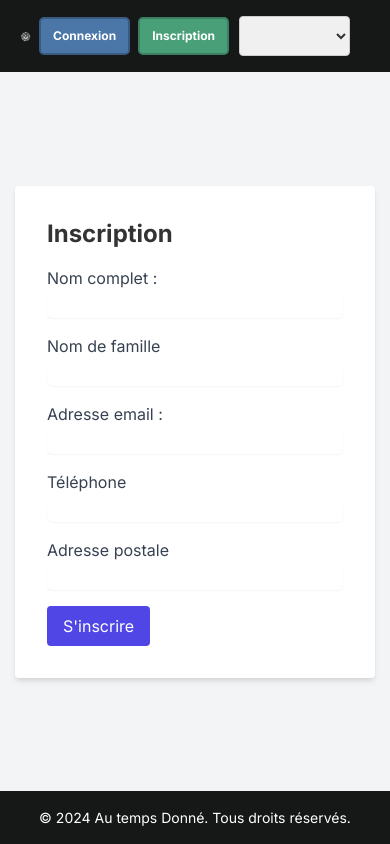
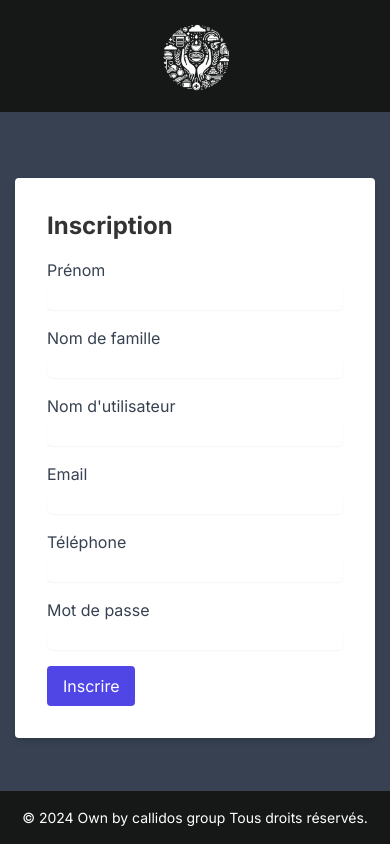
Before and after one commit to respowerr/pa2024, a PHP site: page /camions/screens/signup.php in a window 390 px wide. Run offline with PHP 8.4, Linux system fonts and the light colour scheme; data that the repository does not hold is empty; some libraries are stand-ins or nearby versions.

Commit message:
connexion and truck

```diff
--- a/Multilingue/lang/en.json
+++ b/Multilingue/lang/en.json
@@ -2,7 +2,7 @@
 {
     "titre_accueil": "Home - Au temps Donné",
     "Connexion": "Login",
-    "Inscription": "Inscription",
+    "Inscription": "signup",
     "Add_Language": "Add a language",
     "Bienvenue": "Welcome  to \"Au temps Donné\"!",
     "Rejoindre": "Join us in making a difference in the lives of those in need with our food aid and educational support.",
--- a/components/footer.php
+++ b/components/footer.php
@@ -3,6 +3,6 @@
 ?>
 
 <footer class="custom-footer">
-    © 2024 Au temps Donné. <?php echo $translations['Footer']; ?>
+    © 2024 Own by callidos group <?php echo $translations['Footer']; ?>
 </footer>
 <link rel="stylesheet" href="../styles/footer.css">
--- a/components/header.php
+++ b/components/header.php
@@ -29,3 +29,8 @@
     </div>
 </header>
 <link rel="stylesheet" href="../styles/header.css">
+<script>
+    document.querySelector('.hamburger-menu').addEventListener('click', function() {
+    document.querySelector('.header-nav').classList.toggle('active');
+});
+</script>
--- a/index.php
+++ b/index.php
@@ -25,7 +25,6 @@ $translations = json_decode(file_get_contents($translations_file), true);
     <title>Au temps Donné</title>
     <link href="https://cdn.jsdelivr.net/npm/tailwindcss@2.1.2/dist/tailwind.min.css" rel="stylesheet">
     <link href="https://fonts.googleapis.com/css2?family=Inter:wght@400;700&display=swap" rel="stylesheet">
-    <link rel="stylesheet" href="../styles/main.css">
     <link rel="stylesheet" href="styles/header.css">
     <link rel="stylesheet" href="styles/footer.css">
     <link rel="script" href="script/script.js">
@@ -60,7 +59,7 @@ $translations = json_decode(file_get_contents($translations_file), true);
 </header>
 
 
-<section class="hero bg-gray-700 text-white py-20 flex-grow" style="background-image: url('chemin/vers/une/image.jpg'); background-size: cover; background-position: center;">
+<section class="hero bg-gray-700 text-white py-20 flex-grow" style="background-size: cover; background-position: center;">
     <div class="container mx-auto text-center">
         <h2 class="text-5xl font-bold mb-4"><?php echo $translations['Bienvenue']; ?></h2>
         <p class="mb-8"><?php echo $translations['Rejoindre']; ?></p>
--- a/screens/signup.php
+++ b/screens/signup.php
@@ -12,35 +12,39 @@
     <link href="https://fonts.googleapis.com/css2?family=Inter:wght@400;700&display=swap" rel="stylesheet">
     <link rel="stylesheet" href="../styles/main.css">
 </head>
-<body class="flex flex-col min-h-screen bg-gray-100">
+<body class="flex flex-col min-h-screen bg-gray-700 text-white">
 
 <?php include '../components/header.php'; ?>
-
+<div id="successMessage" class="text-green-500 text-sm mt-3"></div>
 <div class="container mx-auto flex-grow flex justify-center items-center">
     <div class="bg-white p-8 rounded shadow-md w-full sm:w-96">
         <h2 class="text-2xl font-semibold mb-4"><?php echo $translations['Inscription']; ?></h2>
         <form id="registrationForm" action="#" method="POST">
             <div class="mb-4">
-                <label for="name" class="block text-gray-700"><?php echo $translations['Inscription_nom']; ?></label>
-                <input type="text" id="name" name="name" class="mt-1 block w-full rounded-md border-gray-300 shadow-sm focus:border-indigo-300 focus:ring focus:ring-indigo-200 focus:ring-opacity-50" required>
+                <label for="name" class="block text-gray-700">Prénom</label>
+                <input type="text" id="name" name="name" class="mt-1 block w-full rounded-md border-gray-300 shadow-sm focus:border-indigo-300 focus:ring focus:ring-indigo-200 focus:ring-opacity-50 text-black bg-white" required>
             </div>
             <div class="mb-4">
                 <label for="lastname" class="block text-gray-700">Nom de famille</label>
-                <input type="text" id="lastname" name="lastname" class="mt-1 block w-full rounded-md border-gray-300 shadow-sm focus:border-indigo-300 focus:ring focus:ring-indigo-200 focus:ring-opacity-50" required>
+                <input type="text" id="lastname" name="lastname" class="mt-1 block w-full rounded-md border-gray-300 shadow-sm focus:border-indigo-300 focus:ring focus:ring-indigo-200 focus:ring-opacity-50 text-black bg-white" required>
             </div>
             <div class="mb-4">
-                <label for="email" class="block text-gray-700"><?php echo $translations['Mail']; ?></label>
-                <input type="email" id="email" name="email" class="mt-1 block w-full rounded-md border-gray-300 shadow-sm focus:border-indigo-300 focus:ring focus:ring-indigo-200 focus:ring-opacity-50" required>
+                <label for="username" class="block text-gray-700">Nom d'utilisateur</label>
+                <input type="text" id="username" name="username" class="mt-1 block w-full rounded-md border-gray-300 shadow-sm focus:border-indigo-300 focus:ring focus:ring-indigo-200 focus:ring-opacity-50 text-black bg-white" required>
+            </div>
+            <div class="mb-4">
+                <label for="email" class="block text-gray-700">Email</label>
+                <input type="email" id="email" name="email" class="mt-1 block w-full rounded-md border-gray-300 shadow-sm focus:border-indigo-300 focus:ring focus:ring-indigo-200 focus:ring-opacity-50 text-black bg-white" required>
             </div>
             <div class="mb-4">
                 <label for="phone" class="block text-gray-700">Téléphone</label>
-                <input type="tel" id="phone" name="phone" class="mt-1 block w-full rounded-md border-gray-300 shadow-sm focus:border-indigo-300 focus:ring focus:ring-indigo-200 focus:ring-opacity-50" required>
+                <input type="tel" id="phone" name="phone" class="mt-1 block w-full rounded-md border-gray-300 shadow-sm focus:border-indigo-300 focus:ring focus:ring-indigo-200 focus:ring-opacity-50 text-black bg-white" required>
             </div>
             <div class="mb-4">
-                <label for="postalAddress" class="block text-gray-700">Adresse postale</label>
-                <input type="text" id="postalAddress" name="postalAddress" class="mt-1 block w-full rounded-md border-gray-300 shadow-sm focus:border-indigo-300 focus:ring focus:ring-indigo-200 focus:ring-opacity-50" required>
+                <label for="password" class="block text-gray-700">Mot de passe</label>
+                <input type="password" id="password" name="password" class="mt-1 block w-full rounded-md border-gray-300 shadow-sm focus:border-indigo-300 focus:ring focus:ring-indigo-200 focus:ring-opacity-50 text-black bg-white" required>
             </div>
-            <button type="submit" class="bg-indigo-600 text-white py-2 px-4 rounded hover:bg-indigo-700 transition-colors duration-200"><?php echo $translations['Inscrire']; ?></button>
+            <button type="submit" class="bg-indigo-600 text-white py-2 px-4 rounded hover:bg-indigo-700 transition-colors duration-200">Inscrire</button>
         </form>
     </div>
 </div>
@@ -50,19 +54,22 @@
 <script>
 document.addEventListener("DOMContentLoaded", function() {
     const form = document.getElementById("registrationForm");
+    const successMessage = document.getElementById("successMessage");
+
     form.onsubmit = async (e) => {
         e.preventDefault();
 
         const formData = {
             name: form.name.value,
-                lastname: form.lastname.value,
+            lastName: form.lastname.value,
+            username: form.username.value,
             email: form.email.value,
             phone: form.phone.value,
-                postalAddress: form.postalAddress.value,
+            password: form.password.value,
         };
 
         try {
-                const response = await fetch('account/register', {
+            const response = await fetch('http://localhost:8080/account/register', {
                 method: 'POST',
                 headers: {
                     'Content-Type': 'application/json',
@@ -72,17 +79,17 @@
 
             if (response.ok) {
                 const jsonResponse = await response.json();
-                    //message de succès ou en redirigeant l'utilisateur
                 console.log(jsonResponse);
-                    alert("Inscription réussie!");
-                    window.location.href = "login.php";
+                successMessage.textContent = "Inscription réussie! Bienvenue à Helix !";
             } else {
                 console.error("Erreur lors de l'inscription. Veuillez réessayer.");
-                        alert("Erreur lors de l'inscription. Veuillez réessayer.");
+                successMessage.textContent = "Erreur lors de l'inscription. Veuillez réessayer.";
+                successMessage.classList.replace("text-green-500", "text-red-500");
             }
         } catch (error) {
             console.error("Erreur lors de l'envoi de la requête:", error);
-                    alert("Erreur lors de l'envoi de la requête. Veuillez vérifier votre connexion.");
+            successMessage.textContent = "Erreur lors de l'envoi de la requête. Veuillez vérifier votre connexion.";
+            successMessage.classList.replace("text-green-500", "text-red-500");
         }
     };
 });
--- a/styles/header.css
+++ b/styles/header.css
@@ -10,17 +10,23 @@
     justify-content: space-between;
     align-items: center;
     padding: 0 20px;
+    flex-wrap: wrap;
 }
 
 .logo {
     height: auto;
-    width: 120px;
+    width: 100px;
 }
 
 .header-nav {
     display: flex;
     align-items: center;
     margin-right: 20px;
+    flex-wrap: wrap;
+}
+
+.header-nav a, .header-nav select {
+    margin-left: 10px;
 }
 
 .header-nav select {
@@ -29,10 +35,8 @@
     padding: 8px 12px;
     border: 1px solid #ccc;
     border-radius: 4px;
-    font-weight: normal;
     cursor: pointer;
     outline: none;
-    margin-left: 10px;
 }
 
 .header-nav select option {
@@ -55,7 +59,6 @@
     text-decoration: none;
     font-weight: bold;
     font-size: 14px;
-    margin-left: 10px;
 }
 
 .custom-btn-login {
@@ -78,10 +81,49 @@
     color: #e1e1e1;
 }
 
+
 @media (max-width: 768px) {
+    .header-container {
+        justify-content: center;
+        padding: 0 10px;
+    }
+
+    .logo {
+        width: 80px;
+    }
+
+    .header-nav {
+        flex-direction: column;
+        align-items: center;
+        margin-top: 20px;
+    }
+
+    .custom-btn-login, .custom-btn-signup, .header-nav select {
+        margin: 8px 0;
+    }
+
     .custom-btn-login, .custom-btn-signup {
         padding: 8px 12px;
         font-size: 12px;
-        margin-left: 8px;
     }
 }
+
+.hamburger-menu {
+    display: none;
+}
+
+@media (max-width: 768px) {
+    .hamburger-menu {
+        display: block;
+        cursor: pointer;
+    }
+
+    .header-nav {
+        display: none;
+    }
+
+    .header-nav.active {
+        display: flex;
+        flex-direction: column;
+    }
+}
--- a/styles/main.css
+++ b/styles/main.css
@@ -57,3 +57,21 @@ p {
 .submit-btn:hover {
     background-color: #0056b3;
 }
+
+
+input[type="text"],
+input[type="password"],
+input[type="email"],
+input[type="tel"],
+textarea {
+    color: #000 !important; /* Force le texte à être noir */
+    background-color: #fff !important; /* Assure que le fond est blanc pour une meilleure lisibilité */
+}
+
+input[type="text"]::placeholder,
+input[type="password"]::placeholder,
+input[type="email"]::placeholder,
+input[type="tel"]::placeholder,
+textarea::placeholder {
+    color: #666 !important; /* Couleur des placeholders pour une meilleure visibilité */
+}
```
Also changed, not shown: screens/admin.php (+82 -7 lines), screens/login.php (+23 -17 lines). Lines whose indentation alone changed are shown as unchanged.
